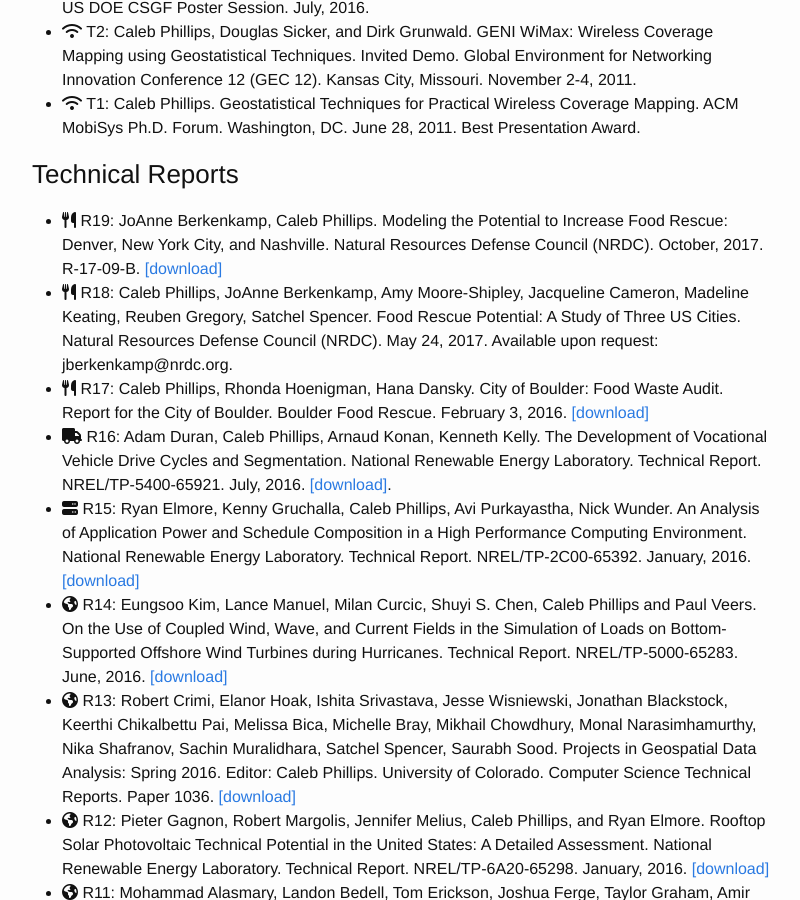
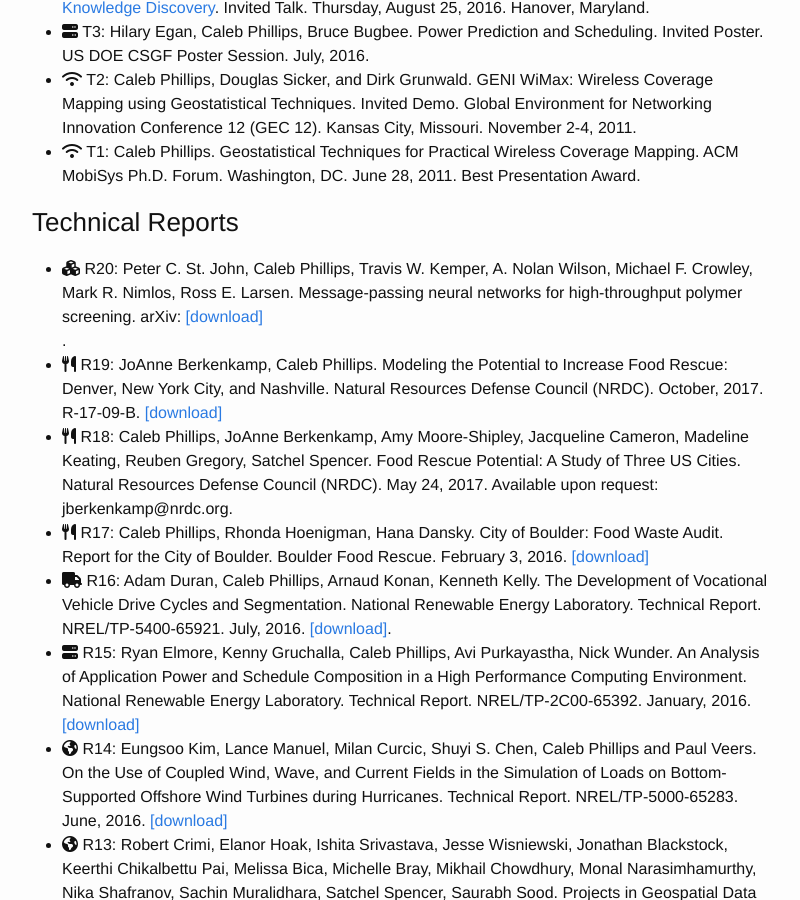
Before and after one commit to somerandomsequence/smallwhitecube, a Jekyll site: the page built from research.md, in a window 1280 px wide and 900 px high, scrolled down 6846 px. Shown: the whole window, without its empty margins (238-1038 px from the left). Built offline with Jekyll 4.4.1, drawn with Linux system fonts in a browser that asks for light colours; nearby versions of some CDN libraries; some of the changed text lies outside the part shown.

Commit message:
small updates

```diff
--- a/_includes/papers.html
+++ b/_includes/papers.html
@@ -125,12 +125,13 @@
 
 <h3>Invited Talks</h3>
 <ul>
+ <li><i class="fa fa-truck" aria-hidden="true"></i>: T19: Caleb Phillips. ATHENA: Advancing Transportation Hubs' Efficiency with Novel Analytics. Smart Cities Connect Conference and Expo. Denver, Colorado. April 1 - 4, 2019.</li>
  <li><i class="fa fa-cubes" aria-hidden="true"></i> T18: Caleb Phillips, Marcus Schwarting, Harshil Kamdar, Andriy Zakutayev, John Perkins. Applications of Machine Learning for Materials Discovery using the NREL High Throughput Experimental Materials Database. 21st International Conference on Ternary and Multinary Compounds (ICTMC-21). Boulder, CO. September 9-13, 2018.</li>
  <li><i class="fa fa-stethoscope" aria-hidden="true"></i> T17: Patrick Burns, Grant Lipman, Peter Hackett, Caleb Phillips et al., Acute Mountain Sickness Prevention With Ibuprofen Relative to Acetazolamide. XII. ISMM World Congress on Mountain Medicine. Kathmandu, Nepal. November, 2018.</li>
  <li><i class="fa fa-cubes" aria-hidden="true"></i> T16: Caleb Phillips, Marcus Schwarting, Harshil Kamdar, Andriy Zakutayev. Applications of Machine Learning for Materials Discovery using the NREL High Throughput Experimental Materials Database. 21st International Conference on Ternary and Multinary Compounds. Boulder, Colorado, USA. September 9-13, 2018.</li>
  <li><i class="fa fa-cubes" aria-hidden="true"></i> T16: Caleb Phillips, Marcus Schwarting, Harshil Kamdar, Andriy Zakutayev, John Perkins. Applications of Machine Learning for Materials Discovery using the NREL High Throughput Experimental Materials Database. Artificial Intelligence for Materials Science (AIMS). National Institute of Standards and Technology (NIST). Gaithersburg, MD. August 7-8, 2018.</li>
  <li><i class="fa fa-server" aria-hidden="true"></i> T15: Caleb Phillips. Data-driven Research on Wind & other Renewable Energy Sources at NREL. National Renewable Energy Laboratory Drivetrain Reliability Collaborative (DRC) Meeting. Golden, Colorado. February 20-21, 2018.</li>
- <li><i class="fa fa-truck" areia-hidden="true"></i> T14: Adam Duran, Caleb Phillips, Arnaud Konan, and Kenneth Kelly. Leveraging Big Data Analysis Techniques for US Vocational Vehicle Drive Cycle Characterization, Segmentation, and Development. 28th Coordinated Research Council in Orange Grove, California on March 19th-21st, 2018.</li>
+ <li><i class="fa fa-truck" aria-hidden="true"></i> T14: Adam Duran, Caleb Phillips, Arnaud Konan, and Kenneth Kelly. Leveraging Big Data Analysis Techniques for US Vocational Vehicle Drive Cycle Characterization, Segmentation, and Development. 28th Coordinated Research Council in Orange Grove, California on March 19th-21st, 2018.</li>
  <li><i class="fa fa-cubes" aria-hidden="true"></i> T13: Caleb Phillips, Andriy Zakutayev, Nick Wunder, Marcus Schwarting, John Perkins, Robert White, Kristin Munch, William Tumas. Soup to Nuts Data Science: A HTEM-DB Story. <a href="https://www.nist.gov/news-events/events/2018/02/high-throughput-experimental-materials-collaboratory-hte-mc-workshop">High-Throughput Experimental Materials Collaboratory Workshop</a>. Gathersburg, Maryland. February 28-March 2nd, 2018.</li>
  <li><i class="fa fa-globe" aria-hidden="true"></i> T12: Monte Lunacek, Jason Fields, Joseph Lee, Shawn Sheng, Caleb Phillips, John Meissner, Anna Craig. WP3 Benchmark Historical Validation Study. WindTech 2017. Boulder, Colorado. October 24-26, 2017.</li>
  <li><i class="fa fa-cubes" aria-hidden="true"></i> T11: Andriy Zakutayev, Caleb Phillips, et al. High Throughput Experiments at NREL, Materials Database (HTEM DB), and NIST-NREL HTE Round Robin Study. Materials Research and Data Science Conference (MRaDS) 2017. Rockville, Maryland. September 25-27, 2017.</li>
@@ -149,6 +150,7 @@
 <h3>Technical Reports</h3>
 
 <ul>
+ <li><i class="fa fa-cubes" aria-hidden="true"></i> R20: Peter C. St. John, Caleb Phillips, Travis W. Kemper, A. Nolan Wilson, Michael F. Crowley, Mark R. Nimlos, Ross E. Larsen. Message-passing neural networks for high-throughput polymer screening. arXiv: <a href="https://arxiv.org/abs/1807.10363">[download]</a></li>.
  <li><i class="fa fa-cutlery" aria-hidden="true"></i> R19: JoAnne Berkenkamp, Caleb Phillips. Modeling the Potential to Increase Food Rescue: Denver, New York City, and Nashville. Natural Resources Defense Council (NRDC). October, 2017. R-17-09-B. <a href="https://www.nrdc.org/sites/default/files/modeling-potential-increase-food-rescue-report.pdf">[download]</a></li>
  <li><i class="fa fa-cutlery" aria-hidden="true"></i> R18: Caleb Phillips, JoAnne Berkenkamp, Amy Moore-Shipley, Jacqueline Cameron, Madeline Keating, Reuben Gregory, Satchel Spencer. Food Rescue Potential: A Study of Three US Cities. Natural Resources Defense Council (NRDC). May 24, 2017. Available upon request: jberkenkamp@nrdc.org.</li>
  <li><i class="fa fa-cutlery" aria-hidden="true"></i> R17:  Caleb Phillips, Rhonda Hoenigman, Hana Dansky. City of Boulder: Food Waste Audit. Report for the City of Boulder. Boulder Food Rescue. February 3, 2016. <a href="https://indd.adobe.com/view/e29e94dc-8676-4bf5-a282-ca0495157 3c4">[download]</a> </li>
```
